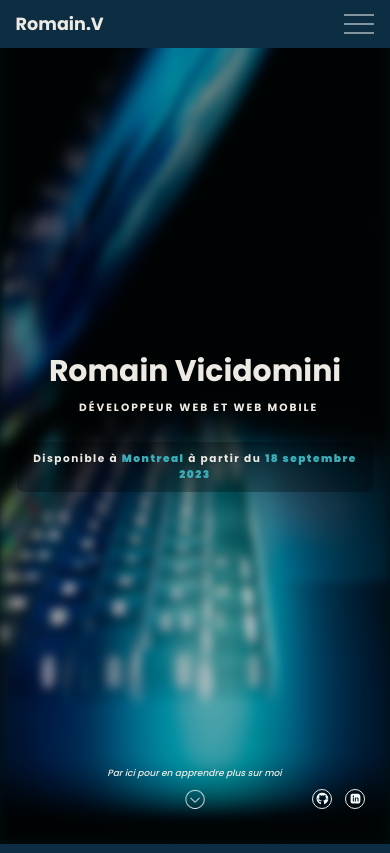
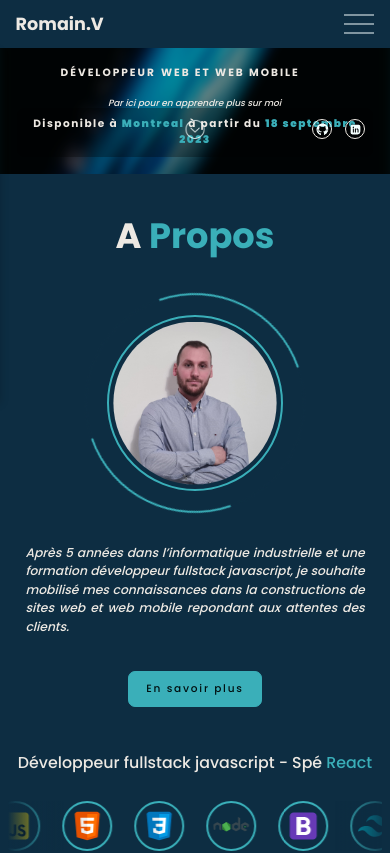
Before and after one commit to RomainVicidomini/Portfolio-VicidominiRomain, a React (Vite) app: page / in a window 390 px wide. Shown: the top 853 px of the page. Built offline with nearby package versions, Linux system fonts and the light colour scheme.

Commit message:
correction responsive bug

```diff
--- a/src/components/About/about.scss
+++ b/src/components/About/about.scss
@@ -174,7 +174,7 @@
 }
 @media (max-width:1200px){
   .about {
-    padding: 1rem 3% 0 3%;
+    padding: 1rem 3% 1rem 3%;
   }
 }
 
--- a/src/components/Home/home.scss
+++ b/src/components/Home/home.scss
@@ -1,7 +1,7 @@
 @import '../../styles/variables';
 
 .home{
-  min-height: 100vh;
+  max-height: 100vh;
   padding: 1rem 9% 2rem;
   display: flex;
   position: relative;
@@ -204,8 +204,8 @@ position: absolute;
     }
     &__title-1{
       font-size: 1.2rem;
-      transform: translateX(7.1rem);
-      width: calc(100% - 7.1rem);
+      transform: translateX(5rem);
+      width: calc(100% - 5rem);
     }
     &__title-3{
       font-size: 1.2rem;
```
